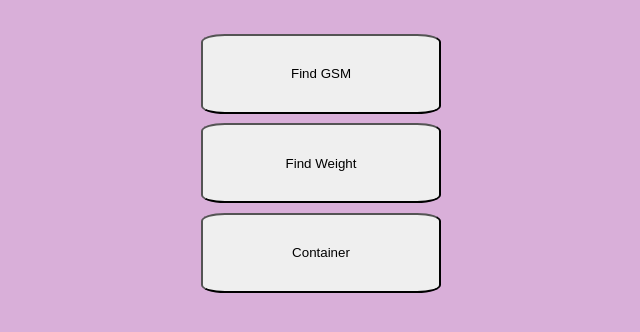
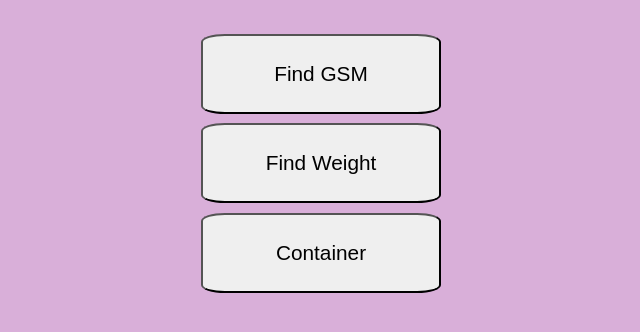
Before and after one commit to sjjoshi3/SkipCalculator, a plain HTML site: page index.html in a window 1280 px wide. Shown: the part 202-534 px from the top of the page, without its empty margins (319-959 px from the left). Drawn offline with Linux system fonts and the light colour scheme.

Commit message:
Update style.css

```diff
--- a/style.css
+++ b/style.css
@@ -38,14 +38,14 @@ h1{
 }
 
 
-#gsm , #weight , #container {
+#gsm a button , #weight a button, #container a button{
     margin: .3rem .3rem;
-
+    font-size:1.3rem ;
 
 }
 #gsm button a , #weight button a , #container button a {
     text-decoration: none;
-    font-size:1.4rem;
+    font-size:1.2rem;
     color: black;
 
 }
```
